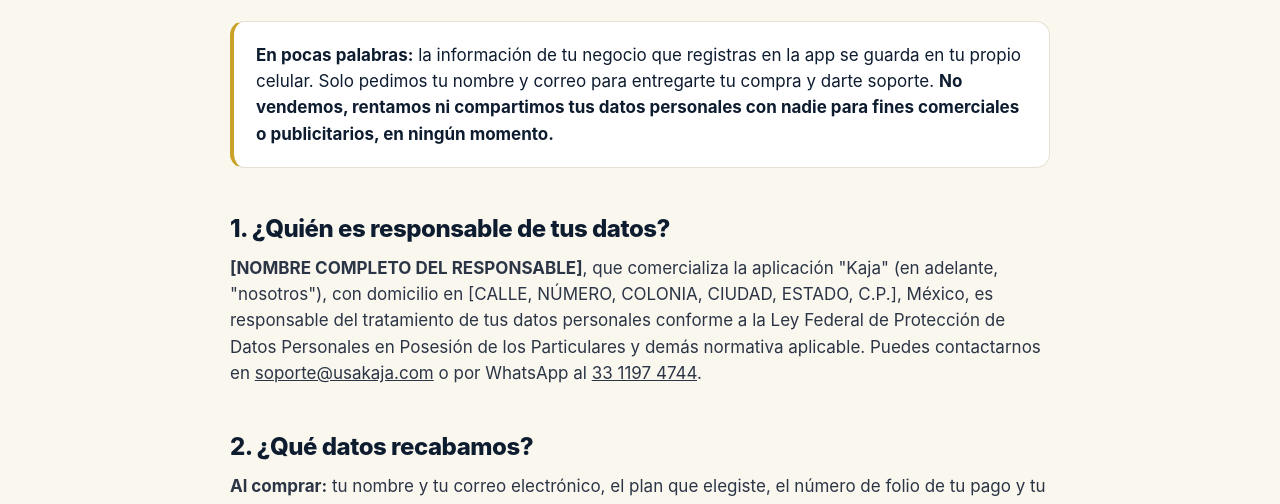
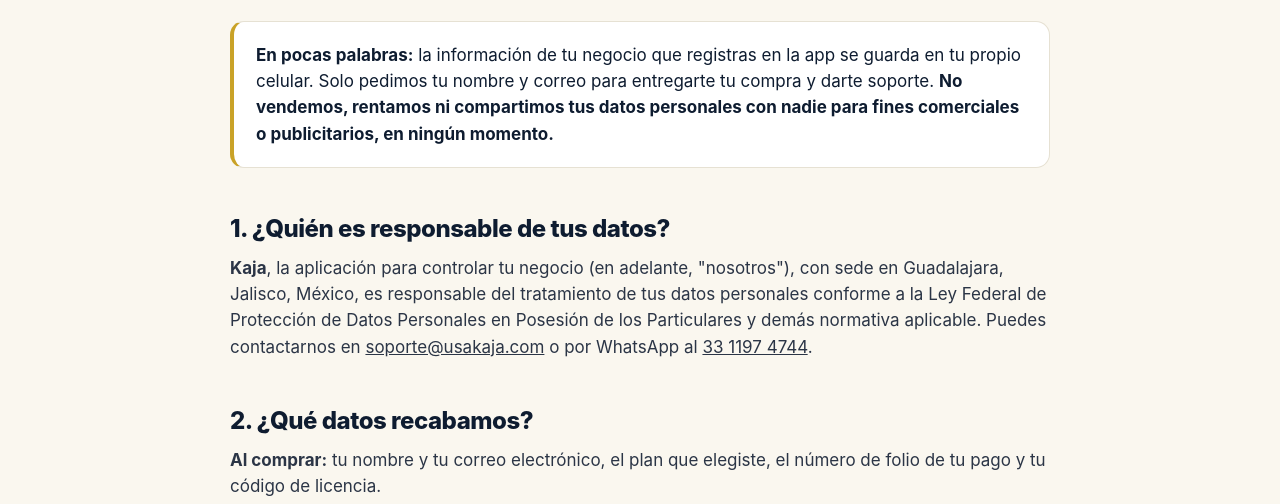
Before and after one commit to dsilvagar/CAJA-DEL-NEGOCIO, a plain HTML site: page sitio/privacidad.html in a window 1280 px wide. Shown: the part 225-729 px from the top of the page. Drawn offline with Linux system fonts and the light colour scheme.

Commit message:
Aviso de privacidad con el nombre comercial Kaja y Guadalajara
Quita los espacios en blanco de nombre y domicilio: el responsable aparece
como Kaja, con sede en Guadalajara, Jalisco, y los derechos ARCO se piden por
soporte@usakaja.com o WhatsApp. Queda una nota en config.js y en
privacidad.html para completar nombre y domicilio cuando los haya.

Co-Authored-By: Claude Opus 5.5 <noreply@anthropic.com>
Claude-Session: https://claude.ai/code/session_01THW2K5teF9iqwpMMx3auHw

```diff
--- a/sitio/config.js
+++ b/sitio/config.js
@@ -9,9 +9,11 @@ window.SITIO = {
   whatsapp: "523311974744",
   whatsappVisible: "33 1197 4744",
   correo: "soporte@usakaja.com",
-  // Para el aviso de privacidad
-  responsable: "[NOMBRE COMPLETO DEL RESPONSABLE]",
-  domicilio: "[CALLE, NÚMERO, COLONIA, CIUDAD, ESTADO, C.P.], México",
+  // Para el aviso de privacidad y los términos.
+  // PENDIENTE: la ley pide nombre y domicilio completos del responsable.
+  // Cuando los tengas, pon aquí tu nombre (o razón social) y la dirección completa.
+  responsable: "Kaja",
+  domicilio: "Guadalajara, Jalisco, México",
   dominio: "usakaja.com",
   actualizado: "20 de noviembre de 2026",
   // Precio de lanzamiento (el que se cobra) y precio normal (tachado)
--- a/sitio/privacidad.html
+++ b/sitio/privacidad.html
@@ -22,7 +22,9 @@
   </div>
 
   <h2>1. ¿Quién es responsable de tus datos?</h2>
-  <p><b data-c="responsable"></b>, que comercializa la aplicación "Kaja" (en adelante, "nosotros"), con domicilio en <span data-c="domicilio"></span>, es responsable del tratamiento de tus datos personales conforme a la Ley Federal de Protección de Datos Personales en Posesión de los Particulares y demás normativa aplicable. Puedes contactarnos en <a data-correo href="#"></a> o por WhatsApp al <a data-wa href="#"></a>.</p>
+  <!-- PENDIENTE: completar con el nombre completo (o razón social) y el domicilio completo
+       del responsable cuando Daniel los tenga. Se cambian en config.js (responsable, domicilio). -->
+  <p><b data-c="responsable"></b>, la aplicación para controlar tu negocio (en adelante, "nosotros"), con sede en <span data-c="domicilio"></span>, es responsable del tratamiento de tus datos personales conforme a la Ley Federal de Protección de Datos Personales en Posesión de los Particulares y demás normativa aplicable. Puedes contactarnos en <a data-correo href="#"></a> o por WhatsApp al <a data-wa href="#"></a>.</p>
 
   <h2>2. ¿Qué datos recabamos?</h2>
   <p><b>Al comprar:</b> tu nombre y tu correo electrónico, el plan que elegiste, el número de folio de tu pago y tu código de licencia.</p>
@@ -57,7 +59,7 @@
 
   <h2>6. Tus derechos ARCO</h2>
   <p>Tienes derecho a <b>Acceder</b> a tus datos, <b>Rectificarlos</b> si están mal, <b>Cancelarlos</b> (pedir que los borremos) y <b>Oponerte</b> a su uso para fines específicos. También puedes revocar tu consentimiento o limitar el uso de tus datos.</p>
-  <p>Para hacerlo, envía un correo a <a data-correo href="#"></a> con: tu nombre, el correo con el que compraste, qué derecho quieres ejercer y una copia de una identificación. Te responderemos en un máximo de 20 días hábiles y, si procede, lo haremos efectivo dentro de los 15 días hábiles siguientes. Es gratuito.</p>
+  <p>Para hacerlo, envía un correo a <a data-correo href="#"></a> (también puedes iniciar tu solicitud por WhatsApp al <a data-wa href="#"></a>) con: tu nombre, el correo con el que compraste, qué derecho quieres ejercer y una copia de una identificación. Te responderemos en un máximo de 20 días hábiles y, si procede, lo haremos efectivo dentro de los 15 días hábiles siguientes. Es gratuito.</p>
   <p>Ten en cuenta que, si pides cancelar tus datos, ya no podremos validar tu licencia ni darte soporte, aunque la app seguirá funcionando en tu celular.</p>
 
   <h2>7. Seguridad</h2>
```
Also changed, not shown: sitio/terminos.html (+1 -1 lines).
